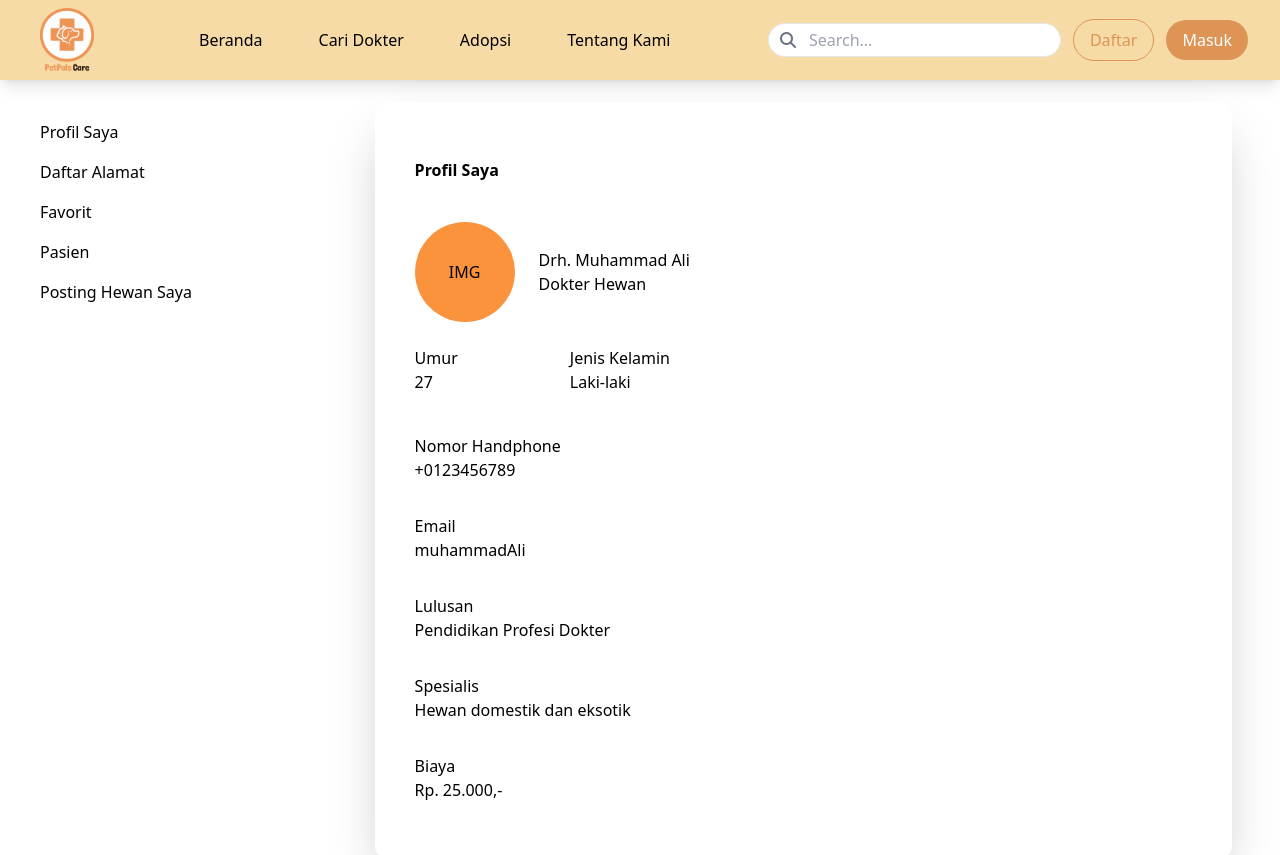
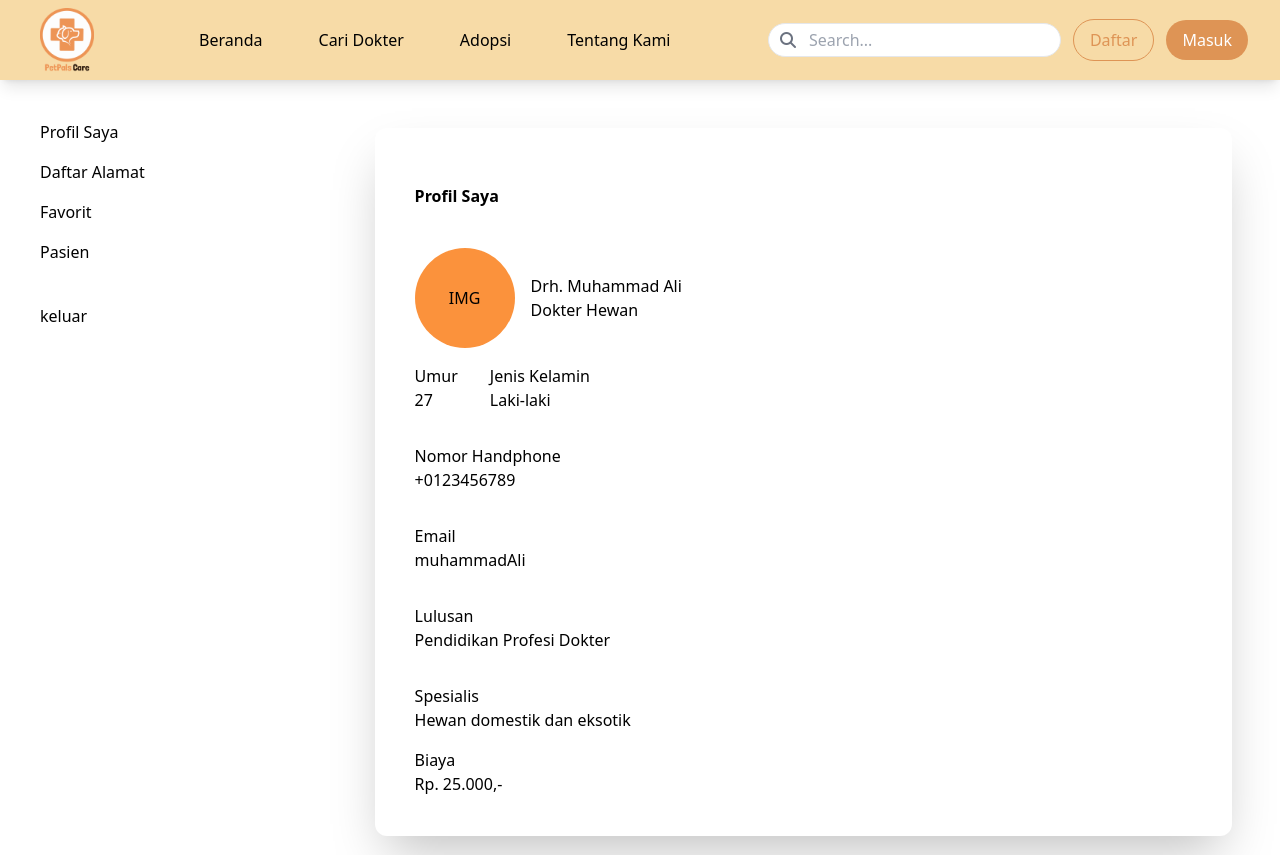
Before and after one commit to yusuf020820/PetPalsCare2, a React (Vite) app: page /Profil-dokter in a window 1280 px wide. Shown: the top 855 px of the page. Built offline with nearby package versions, Linux system fonts and the light colour scheme; what tailgrids would draw is missing.

Commit message:
profildokter3

```diff
--- a/src/pages/ProfilDokter.jsx
+++ b/src/pages/ProfilDokter.jsx
@@ -6,21 +6,21 @@ const ProfilDokter = () => {
   return (
     <>
       <Navbar />
-      <div className="bg-white-light-2 w-full h-screen flex justify-center items-center">
-        <div className="w-1/3 h-screen p-8">
+      <div className="bg-white-light-2 w-full h-auto flex justify-start">
+        <div className=" w-1/3 h-screen p-8  ">
           <ul>
             <li className="p-2">Profil Saya</li>
             <li className="p-2">Daftar Alamat</li>
             <li className="p-2">Favorit</li>
             <li className="p-2">Pasien</li>
-            <li className="p-2">Posting Hewan Saya</li>
+            <li className="py-8 px-2"> <a href="http://localhost:5173/Beranda"> keluar</a></li>
           </ul>
         </div>
 
-        <div className="w-full h-auto p-12">
+        <div className=" w-full h-auto p-12">
           <div className="bg-white p-10 rounded-xl w-full h-auto shadow-2xl">
             <h1 className="py-4 font-bold text-1xl" > Profil Saya</h1>
-            <div className="flex justify-start items-center gap-6 pt-6">
+            <div className="flex justify-start items-center gap-4 pt-6">
               <div className=" w-[100px] h-[100px] bg-orange-400 rounded-full flex justify-center items-center" >
                 <p>IMG</p>
               </div>
@@ -30,16 +30,12 @@ const ProfilDokter = () => {
                 <p>Dokter Hewan</p>
               </div>
             </div>
-
-              <div>
-
-              </div>
-            <div className=" h-auto w-full flex justify-start items-center gap-28 py-4" >
-              <div className=" py-2">
+            <div className=" h-1/2 flex justify-start gap-8 items-center  w-full h-auto gap-28">
+            <div className="py-4">
                 <p>Umur</p>
                 <p>27</p>
               </div>
-              <div className="">
+              <div className="py-4">
                 <p>Jenis Kelamin</p>
                 <p>Laki-laki</p>
               </div>
@@ -60,7 +56,7 @@ const ProfilDokter = () => {
               <p>Spesialis</p>
               <p>Hewan domestik dan eksotik</p>
             </div>
-            <div className="py-4">
+            <div className="">
               <p>Biaya</p>
               <p>Rp. 25.000,- </p>
             </div>
```
